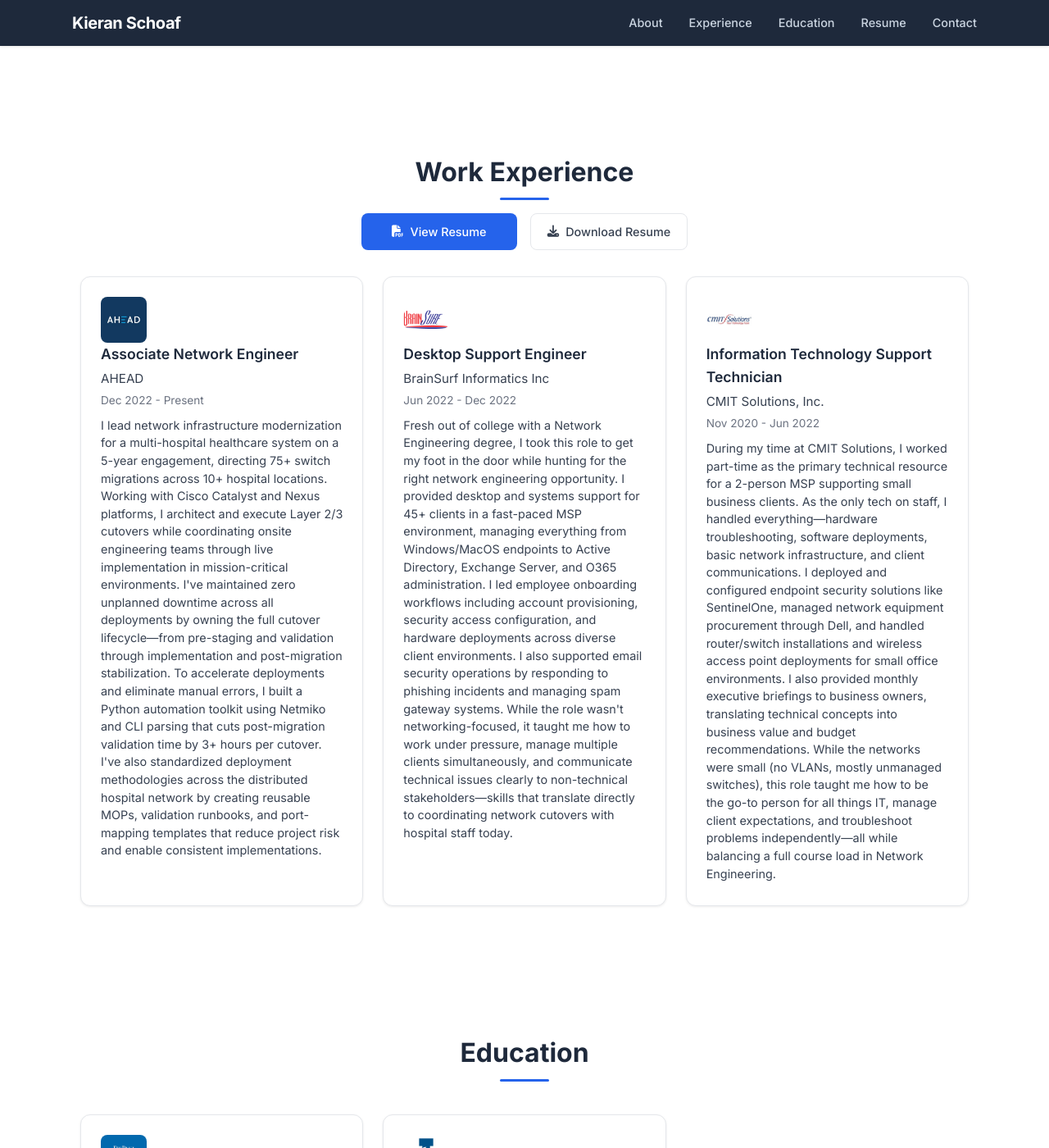
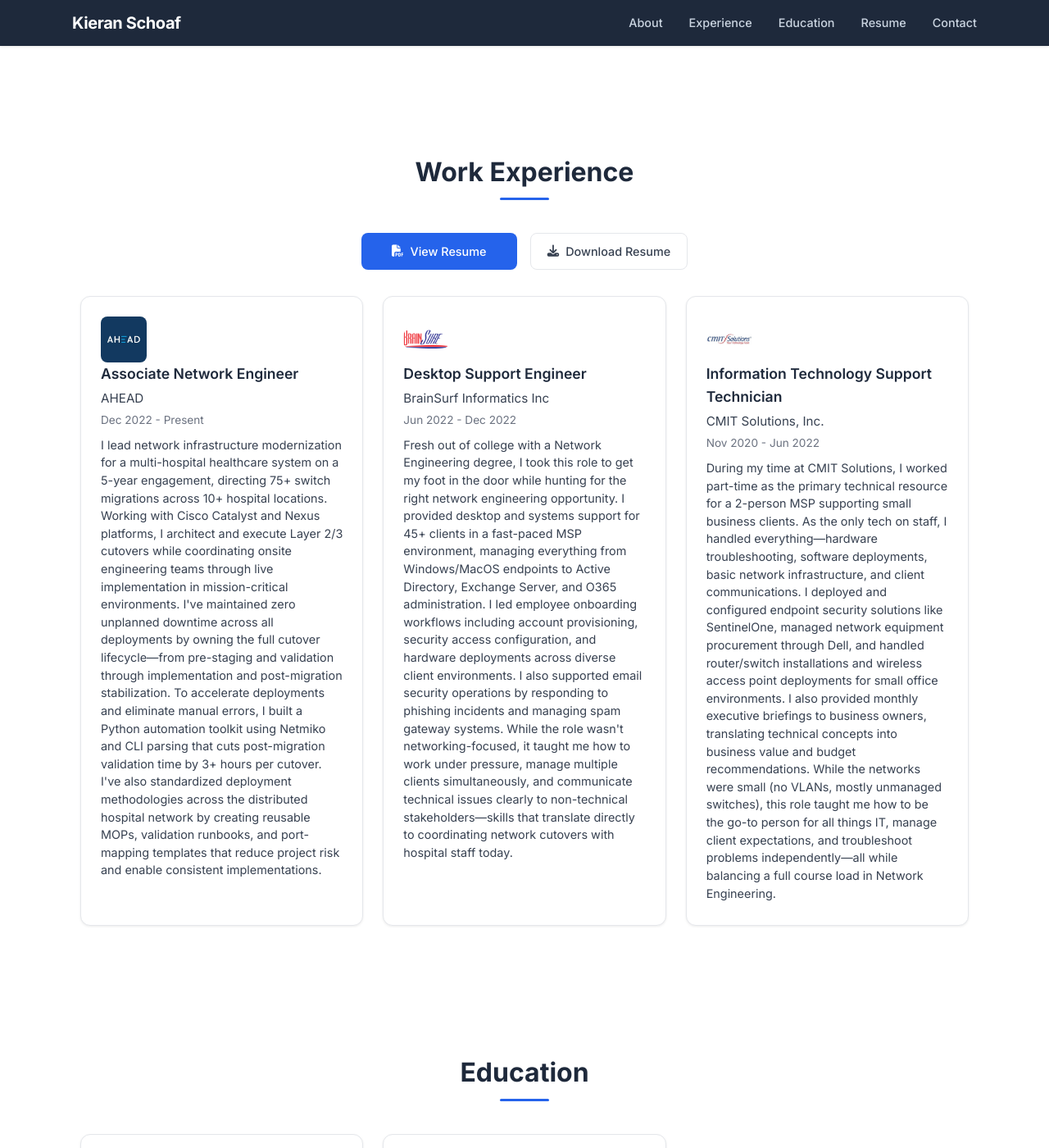
Before and after one commit to kischoaf/kischoaf.github.io, a Jekyll site: the page built from index.html, in a window 1280 px wide and 1400 px high, scrolled down 712 px. Shown: the whole window at 82% size. Built offline with Jekyll 4.4.1, drawn with Linux system fonts in a browser that asks for light colours.

Commit message:
Make resume action buttons reusable and properly centered

```diff
--- a/_sass/all.scss
+++ b/_sass/all.scss
@@ -87,40 +87,8 @@
   display: flex;
   justify-content: center;
   gap: 1rem;
-  margin: -1.5rem 0 2rem;
+  margin: 0 0 2rem;
   flex-wrap: wrap;
-
-  a {
-    display: inline-flex;
-    align-items: center;
-    gap: 0.5rem;
-    padding: 0.6rem 1.25rem;
-    border-radius: 0.5rem;
-    font-size: 0.9rem;
-    font-weight: 500;
-    transition: all $transition-speed ease;
-    text-decoration: none;
-  }
-
-  .btn-primary-custom {
-    background-color: $color-accent;
-    color: #FFFFFF;
-
-    &:hover {
-      background-color: $color-accent-hover;
-      color: #FFFFFF;
-    }
-  }
-
-  .btn-outline-custom {
-    border: 1.5px solid $color-border;
-    color: $color-text;
-
-    &:hover {
-      border-color: $color-accent;
-      color: $color-accent;
-    }
-  }
 }
 
 #experience .experience-actions {
@@ -162,6 +130,39 @@
 
   &:hover {
     color: $color-accent-hover;
+  }
+}
+
+a.btn-primary-custom,
+a.btn-outline-custom {
+  display: inline-flex;
+  align-items: center;
+  gap: 0.5rem;
+  padding: 0.6rem 1.25rem;
+  border-radius: 0.5rem;
+  font-size: 0.9rem;
+  font-weight: 500;
+  transition: all $transition-speed ease;
+  text-decoration: none;
+}
+
+a.btn-primary-custom {
+  background-color: $color-accent;
+  color: #FFFFFF;
+
+  &:hover {
+    background-color: $color-accent-hover;
+    color: #FFFFFF;
+  }
+}
+
+a.btn-outline-custom {
+  border: 1.5px solid $color-border;
+  color: $color-text;
+
+  &:hover {
+    border-color: $color-accent;
+    color: $color-accent;
   }
 }
 
```
